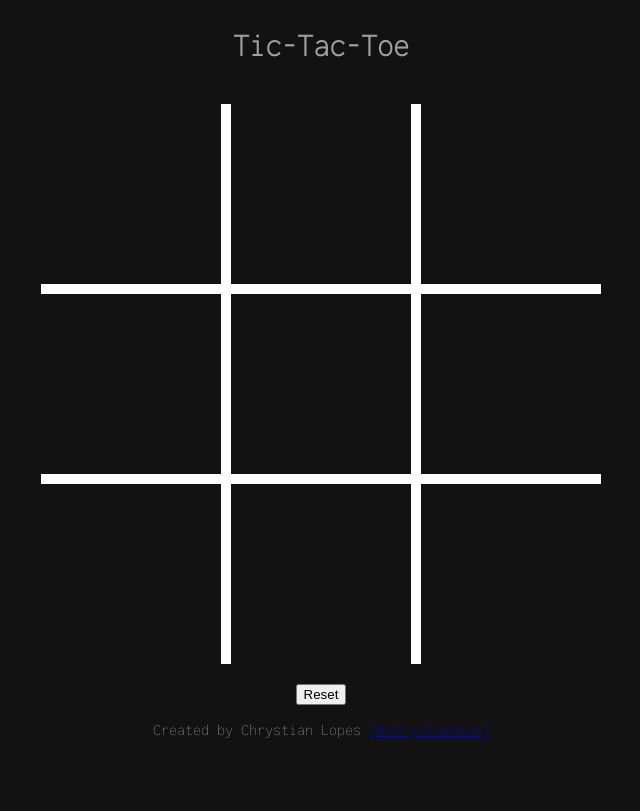
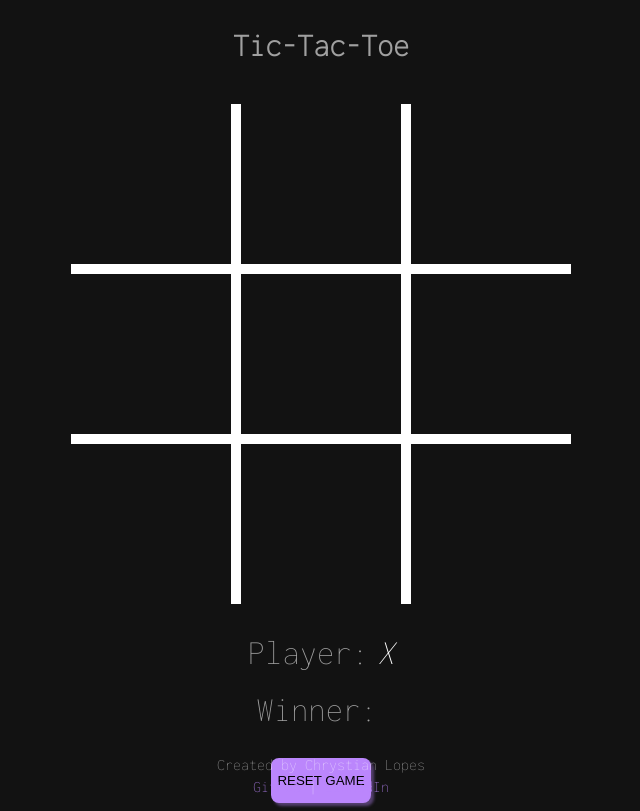
Before and after one commit to chrystianmim/tic-tac-toe-repo, a plain HTML site: page index.html in a window 1280 px wide. Shown: the whole page, without its empty margins (319-959 px from the left). Drawn offline with Linux system fonts and the light colour scheme.

Commit message:
formatted the reset button and some other css. started to work on the js. player turn is ok.

```diff
--- a/css/styles.css
+++ b/css/styles.css
@@ -1,4 +1,5 @@
 @import url('https://fonts.googleapis.com/css2?family=Inconsolata:wght@200&display=swap');
+
 
 body {
     background-color: #121212;
@@ -31,14 +32,17 @@ body {
 } */
 
 .square {
-    width: 180px;
-    height: 180px;
+    width: 100px;
+    height: 100px;
     margin: 0 !important;
-    padding: 0 !important;
+    padding: 30px;
     outline: none !important;
     border: solid white;
     float: left;
     cursor: pointer;
+    text-align: center;
+    font-size: 80pt;
+    color: rgb(187, 134, 252);
 }
 
 .top-left {
@@ -77,3 +81,51 @@ body {
 .bottom-right {
     border-width: 5px 0px 0px 5px;
 }
+
+
+.bar {
+    text-align: center;
+}
+
+.player-txt,
+.winner-txt {
+    margin: 10px 0px;
+    font-size: 26pt;
+    display: inline-block;
+}
+
+.player-icon,
+.winner-icon {
+    font-size: 26pt;
+    display: inline-block;
+    color: white;
+}
+
+button {
+    margin-top: 20px;
+    height: 45px;
+    background-color: rgb(187, 134, 252);
+    border-radius: 8px;
+    border-style: none;
+    box-shadow: 3px 3px 3px rgba(187, 134, 252, 0.4);
+    ;
+}
+
+footer {
+    text-align: center;
+    position: fixed;
+    bottom: 0;
+}
+
+p {
+    margin: 5px 0;
+}
+
+a {
+    text-decoration: none;
+    color: rgb(187, 134, 252);
+}
+
+a:hover {
+    text-decoration: underline;
+}
--- a/index.html
+++ b/index.html
@@ -6,6 +6,9 @@
     <meta http-equiv="X-UA-Compatible" content="IE=edge">
     <meta name="viewport" content="width=device-width, initial-scale=1.0">
     <link rel="stylesheet" href="css/styles.css">
+    <link rel="stylesheet" href="https://cdnjs.cloudflare.com/ajax/libs/font-awesome/6.1.1/css/all.min.css"
+        integrity="sha512-KfkfwYDsLkIlwQp6LFnl8zNdLGxu9YAA1QvwINks4PhcElQSvqcyVLLD9aMhXd13uQjoXtEKNosOWaZqXgel0g=="
+        crossorigin="anonymous" referrerpolicy="no-referrer" />
     <title>Tic-Tac-Toe Web Game</title>
 </head>
 
@@ -20,15 +23,9 @@
 
                 <!-- top line -->
                 <div class="line-top">
-                    <div class="square top-left">
-                        <div></div>
-                    </div>
-                    <div class="square top">
-                        <div></div>
-                    </div>
-                    <div class="square top-right">
-                        <div></div>
-                    </div>
+                    <div class="square top-left"></div>
+                    <div class="square top"></div>
+                    <div class="square top-right"></div>
                 </div>
 
                 <!-- mid line -->
@@ -60,14 +57,29 @@
         </section>
 
         <section class="bar">
-            <button>Reset</button>
+
+            <div class="player">
+                <div class="player-txt">Player: </div>
+                <div class="player-icon"><i id="player-icon" class="fa-light fa-x"></i></div>
+            </div>
+
+            <div class="winner">
+                <div class="winner-txt">Winner: </div>
+                <div class="winner-icon"><i id="winner-icon"></i></div>
+            </div>
+
+            <button type="button">RESET GAME</button>
         </section>
 
         <footer>
-            <p>Created by Chrystian Lopes <a href="https://github.com/chrystianmim" target="_blank">(@chrystianmim)</a>
-            </p>
+            <p>Created by Chrystian Lopes</p>
+            <p><a href="https://github.com/chrystianmim" target="_blank">GitHub</a> | <a
+                    href="https://www.linkedin.com/in/chrystianmim/" target="_blank">LinkedIn</a></p>
         </footer>
     </div>
+
+    <script src="js/script.js"></script>
+
 </body>
 
 </html>
--- /dev/null
+++ b/js/script.js
@@ -0,0 +1,37 @@
+function squareClick(square) {
+    changeIcon(square);
+    changePlayer();
+}
+
+function changeIcon(square) {
+    if (turn == 1) {
+        square.classList.remove('fa-regular', 'fa-circle');
+        square.classList.add('fa-light', 'fa-x');
+    } else {
+        square.classList.remove('fa-light', 'fa-x');
+        square.classList.add('fa-regular', 'fa-circle');
+    }
+
+    console.log(turn);
+}
+
+function changePlayer() {
+    const playerIcon = document.getElementById('player-icon');
+
+    if (turn !== 1) {
+        playerIcon.classList.remove('fa-regular', 'fa-circle');
+        playerIcon.classList.add('fa-light', 'fa-x');
+        turn = 1;
+    } else {
+        playerIcon.classList.remove('fa-light', 'fa-x');
+        playerIcon.classList.add('fa-regular', 'fa-circle');
+        turn = 2;
+    }
+}
+
+let turn = 1;
+const topLeft = document.getElementsByClassName('top-left');
+/* const top = document.getElementsByClassName('top'); */
+
+topLeft[0].addEventListener('click', function () { squareClick(topLeft[0]) });
+/* top[0].addEventListener('click', function () { squareClick(top[0]) }); */
```
